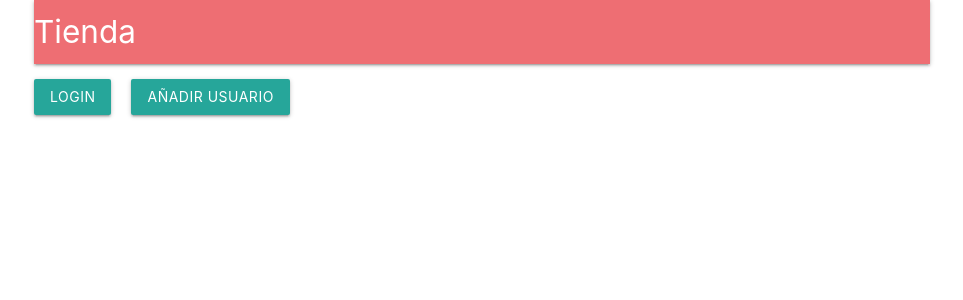
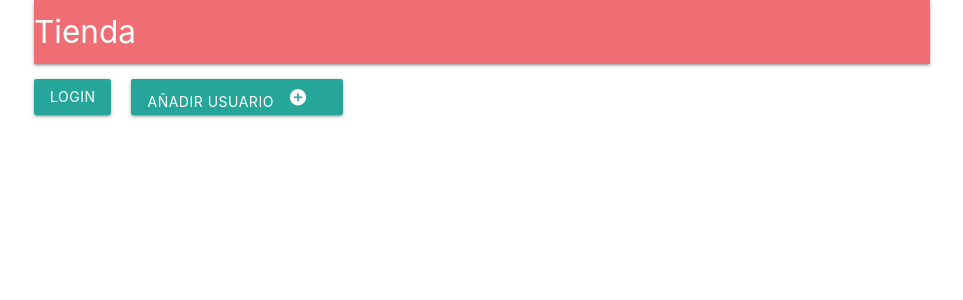
Before and after one commit to anaicm/tienda-Vue, a Vue app in the folder tienda-front/: page / in a window 1280 px wide. Shown: the top 300 px of the page, without its empty margins (158-1121 px from the left). Built offline with nearby package versions, Linux system fonts and the light colour scheme.

Commit message:
cambio de icono para añadir

```diff
--- a/tienda-front/src/App.vue
+++ b/tienda-front/src/App.vue
@@ -13,7 +13,9 @@
       <router-link to="/loginUsuario" style="color: white;">Login</router-link>
     </li>
     <li class="waves-effect waves-light btn white-text" style="margin-right: 20px;">
-      <router-link to="/addUsuario" style="color: white;">Añadir Usuario</router-link>
+      <router-link to="/addUsuario" style="color: white;">Añadir Usuario
+        <i class="material-icons" style="margin-left: 10px;">add_circles</i>
+      </router-link>
     </li>
   </ul>
 
```
